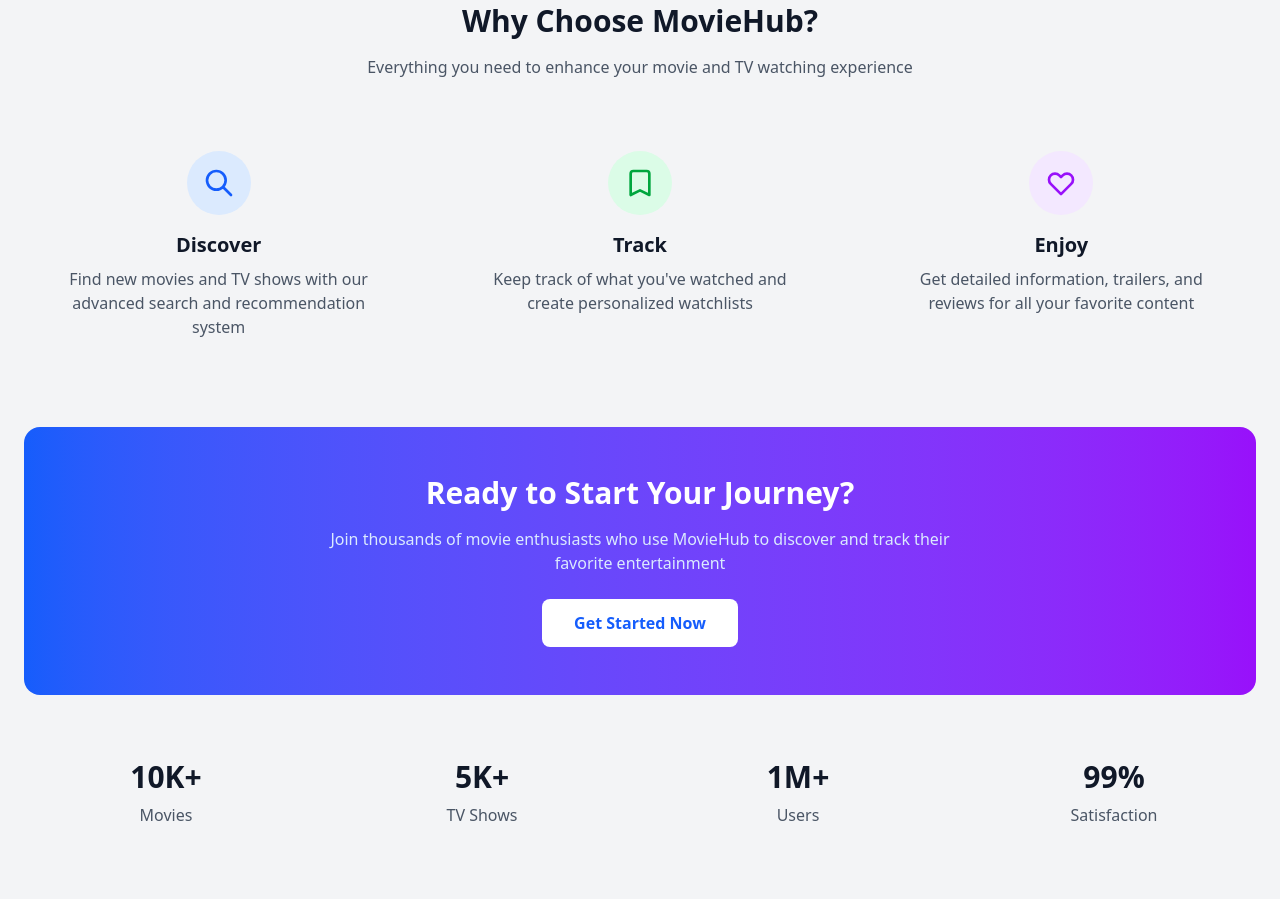
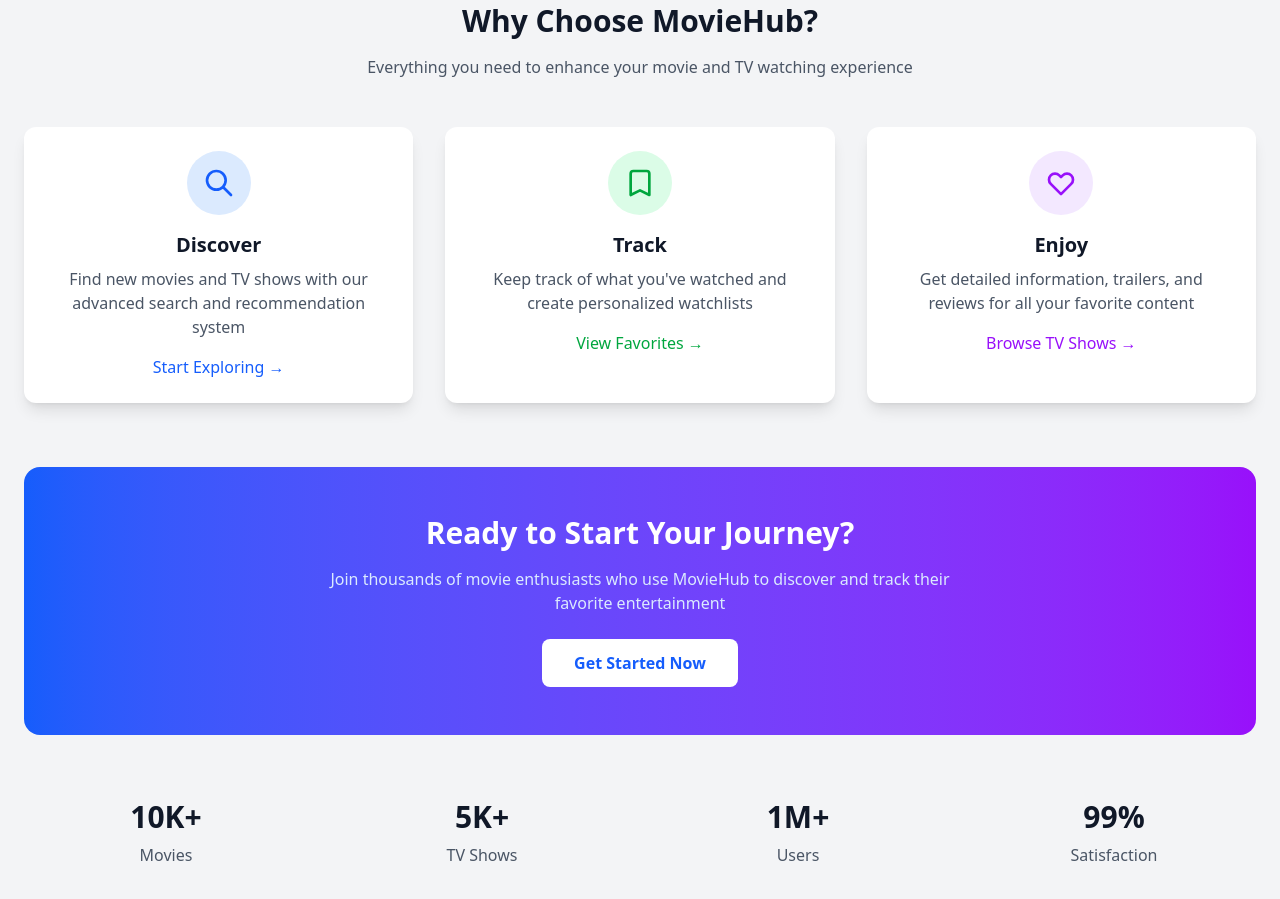
Before and after one commit to s23bdocs1m01081-wq/moviesBoard, a React (Vite) app in the folder frontend/: page / in a window 1280 px wide. Shown: the part 800-1699 px from the top of the page. Built offline with nearby package versions, Linux system fonts and the light colour scheme; no server answers.

Commit message:
line home page buttons

```diff
--- a/frontend/src/App.jsx
+++ b/frontend/src/App.jsx
@@ -28,7 +28,7 @@
 
     switch (page) {
       case 'home':
-        return <Dashboard />
+        return <Dashboard onNavigate={setPage} />
       case 'movies':
         return <Movies />
       case 'tv':
@@ -38,7 +38,7 @@
       case 'profile':
         return <Profile />
       default:
-        return <Dashboard />
+        return <Dashboard onNavigate={setPage} />
     }
   }
 
--- a/frontend/src/pages/Dashboard.jsx
+++ b/frontend/src/pages/Dashboard.jsx
@@ -1,7 +1,7 @@
 import React from 'react';
 import HeroCarousel from '../components/HeroCarousel';
 
-const Dashboard = () => {
+const Dashboard = ({ onNavigate }) => {
   return (
     <div className="min-h-screen">
       {/* Hero Section */}
@@ -17,10 +17,16 @@
           Create your personalized watchlist and never miss the latest releases.
         </p>
         <div className="flex flex-col sm:flex-row gap-4 justify-center">
-          <button className="bg-blue-600 hover:bg-blue-700 text-white px-8 py-3 rounded-lg font-semibold transition-colors">
+          <button
+            onClick={() => onNavigate && onNavigate('movies')}
+            className="bg-blue-600 hover:bg-blue-700 text-white px-8 py-3 rounded-lg font-semibold transition-colors"
+          >
             Explore Movies
           </button>
-          <button className="border border-gray-300 dark:border-gray-600 text-gray-700 dark:text-gray-300 hover:bg-gray-50 dark:hover:bg-gray-800 px-8 py-3 rounded-lg font-semibold transition-colors">
+          <button
+            onClick={() => onNavigate && onNavigate('tv')}
+            className="border border-gray-300 dark:border-gray-600 text-gray-700 dark:text-gray-300 hover:bg-gray-50 dark:hover:bg-gray-800 px-8 py-3 rounded-lg font-semibold transition-colors"
+          >
             Browse TV Shows
           </button>
         </div>
@@ -36,40 +42,52 @@
         </div>
 
         <div className="grid grid-cols-1 md:grid-cols-3 gap-8">
-          <div className="text-center p-6">
+          <div className="text-center p-6 bg-white dark:bg-gray-900 rounded-xl shadow-lg hover:shadow-xl transition-shadow cursor-pointer"
+               onClick={() => onNavigate && onNavigate('movies')}>
             <div className="w-16 h-16 bg-blue-100 dark:bg-blue-900 rounded-full flex items-center justify-center mx-auto mb-4">
               <svg className="w-8 h-8 text-blue-600 dark:text-blue-400" fill="none" stroke="currentColor" viewBox="0 0 24 24">
                 <path strokeLinecap="round" strokeLinejoin="round" strokeWidth={2} d="M21 21l-6-6m2-5a7 7 0 11-14 0 7 7 0 0114 0z" />
               </svg>
             </div>
             <h3 className="text-xl font-semibold text-gray-900 dark:text-white mb-2">Discover</h3>
-            <p className="text-gray-600 dark:text-gray-400">
+            <p className="text-gray-600 dark:text-gray-400 mb-4">
               Find new movies and TV shows with our advanced search and recommendation system
             </p>
+            <button className="text-blue-600 hover:text-blue-700 font-medium">
+              Start Exploring →
+            </button>
           </div>
 
-          <div className="text-center p-6">
+          <div className="text-center p-6 bg-white dark:bg-gray-900 rounded-xl shadow-lg hover:shadow-xl transition-shadow cursor-pointer"
+               onClick={() => onNavigate && onNavigate('favorites')}>
             <div className="w-16 h-16 bg-green-100 dark:bg-green-900 rounded-full flex items-center justify-center mx-auto mb-4">
               <svg className="w-8 h-8 text-green-600 dark:text-green-400" fill="none" stroke="currentColor" viewBox="0 0 24 24">
                 <path strokeLinecap="round" strokeLinejoin="round" strokeWidth={2} d="M5 5a2 2 0 012-2h10a2 2 0 012 2v16l-7-3.5L5 21V5z" />
               </svg>
             </div>
             <h3 className="text-xl font-semibold text-gray-900 dark:text-white mb-2">Track</h3>
-            <p className="text-gray-600 dark:text-gray-400">
+            <p className="text-gray-600 dark:text-gray-400 mb-4">
               Keep track of what you've watched and create personalized watchlists
             </p>
+            <button className="text-green-600 hover:text-green-700 font-medium">
+              View Favorites →
+            </button>
           </div>
 
-          <div className="text-center p-6">
+          <div className="text-center p-6 bg-white dark:bg-gray-900 rounded-xl shadow-lg hover:shadow-xl transition-shadow cursor-pointer"
+               onClick={() => onNavigate && onNavigate('tv')}>
             <div className="w-16 h-16 bg-purple-100 dark:bg-purple-900 rounded-full flex items-center justify-center mx-auto mb-4">
               <svg className="w-8 h-8 text-purple-600 dark:text-purple-400" fill="none" stroke="currentColor" viewBox="0 0 24 24">
                 <path strokeLinecap="round" strokeLinejoin="round" strokeWidth={2} d="M4.318 6.318a4.5 4.5 0 000 6.364L12 20.364l7.682-7.682a4.5 4.5 0 00-6.364-6.364L12 7.636l-1.318-1.318a4.5 4.5 0 00-6.364 0z" />
               </svg>
             </div>
             <h3 className="text-xl font-semibold text-gray-900 dark:text-white mb-2">Enjoy</h3>
-            <p className="text-gray-600 dark:text-gray-400">
+            <p className="text-gray-600 dark:text-gray-400 mb-4">
               Get detailed information, trailers, and reviews for all your favorite content
             </p>
+            <button className="text-purple-600 hover:text-purple-700 font-medium">
+              Browse TV Shows →
+            </button>
           </div>
         </div>
       </div>
@@ -80,26 +98,32 @@
         <p className="text-blue-100 mb-6 max-w-2xl mx-auto">
           Join thousands of movie enthusiasts who use MovieHub to discover and track their favorite entertainment
         </p>
-        <button className="bg-white text-blue-600 hover:bg-gray-100 px-8 py-3 rounded-lg font-semibold transition-colors">
+        <button
+          onClick={() => onNavigate && onNavigate('movies')}
+          className="bg-white text-blue-600 hover:bg-gray-100 px-8 py-3 rounded-lg font-semibold transition-colors"
+        >
           Get Started Now
         </button>
       </div>
 
       {/* Stats Section */}
       <div className="grid grid-cols-2 md:grid-cols-4 gap-8 text-center mb-16">
-        <div>
+        <div className="cursor-pointer hover:transform hover:scale-105 transition-transform"
+             onClick={() => onNavigate && onNavigate('movies')}>
           <div className="text-3xl font-bold text-gray-900 dark:text-white mb-2">10K+</div>
           <div className="text-gray-600 dark:text-gray-400">Movies</div>
         </div>
-        <div>
+        <div className="cursor-pointer hover:transform hover:scale-105 transition-transform"
+             onClick={() => onNavigate && onNavigate('tv')}>
           <div className="text-3xl font-bold text-gray-900 dark:text-white mb-2">5K+</div>
           <div className="text-gray-600 dark:text-gray-400">TV Shows</div>
         </div>
-        <div>
+        <div className="cursor-pointer hover:transform hover:scale-105 transition-transform">
           <div className="text-3xl font-bold text-gray-900 dark:text-white mb-2">1M+</div>
           <div className="text-gray-600 dark:text-gray-400">Users</div>
         </div>
-        <div>
+        <div className="cursor-pointer hover:transform hover:scale-105 transition-transform"
+             onClick={() => onNavigate && onNavigate('favorites')}>
           <div className="text-3xl font-bold text-gray-900 dark:text-white mb-2">99%</div>
           <div className="text-gray-600 dark:text-gray-400">Satisfaction</div>
         </div>
```
